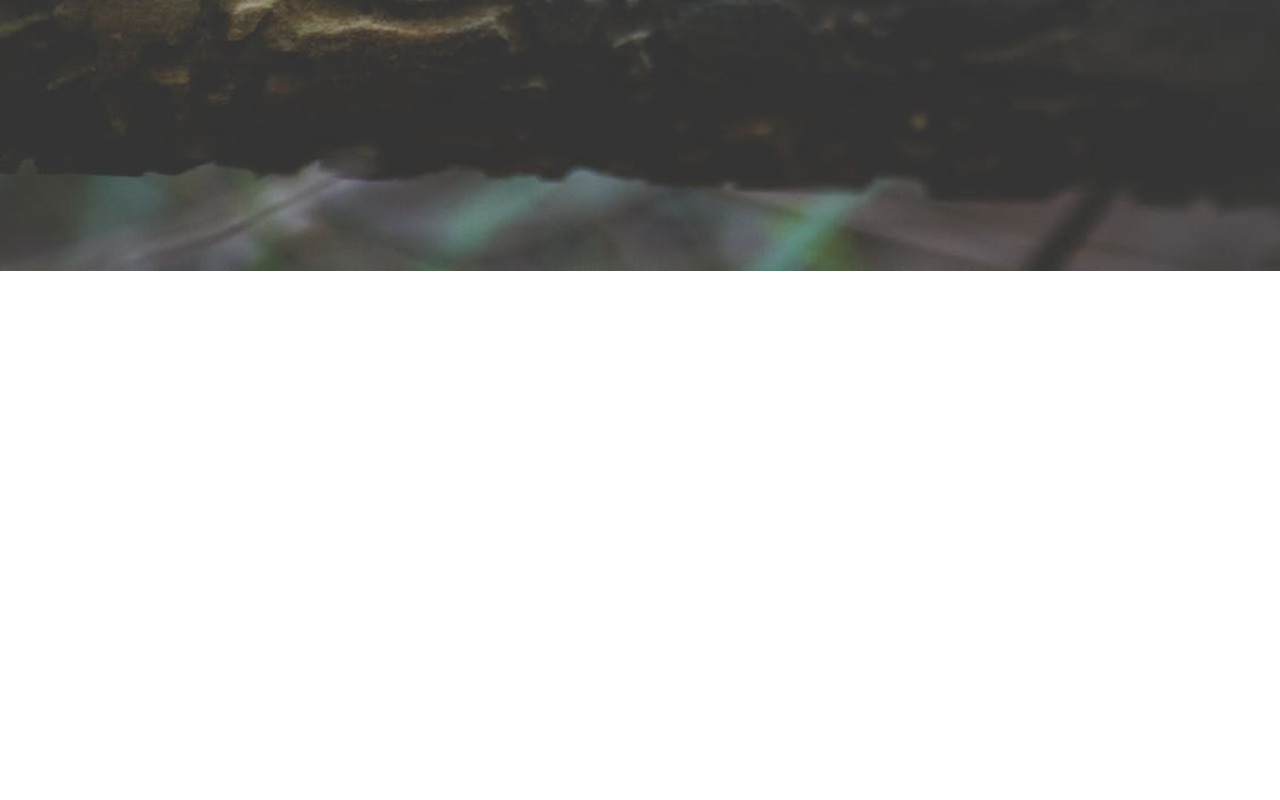
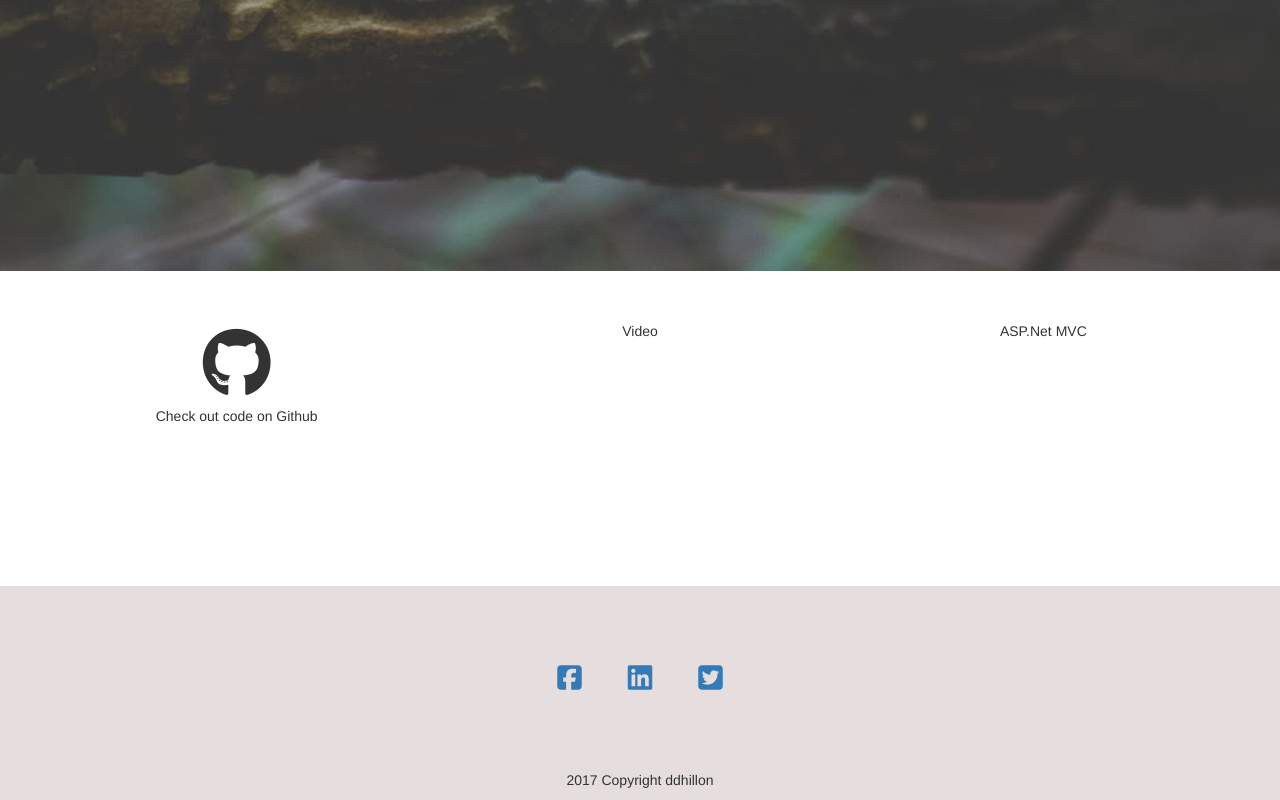
Before and after one commit to dilpreetdhillon/dilpreetdhillon.github.io, a plain HTML site: page index.html in a window 1280 px wide. Shown: the part 529-1329 px from the top of the page. Before the commit the page ends 800 px from the top, so only its background shows below. Drawn offline with nearby package versions, Linux system fonts and the light colour scheme.

Commit message:
more work on index

```diff
--- a/index.html
+++ b/index.html
@@ -8,7 +8,8 @@
     <link rel="stylesheet" href="static/css/index.css">
     <link rel="stylesheet" href="https://cdn.rawgit.com/konpa/devicon/df6431e323547add1b4cf45992913f15286456d3/devicon.min.css">
     <script src="https://ajax.googleapis.com/ajax/libs/jquery/3.1.0/jquery.min.js"></script>
-    <title>Home Page</title>
+    <script src="https://use.fontawesome.com/1127052b21.js"></script>
+    <title>ddhillon Consulting</title>
     <style>
     </style>
     <script>
@@ -45,14 +46,40 @@
         </div>
     </section>
 
-    <section class="skills-section">
-        <!-- <div id="skills-box">
-            <i style="width:10px" class="devicon-python-plain colored"></i>
+    <section class="projects">
+        <div class="row text-center projects-row">
+            <div class=col-md-4>
+                <i class="fa fa-github fa-5x" aria-hidden="true"></i>
+                <p>Check out code on Github</p>
+            </div>
+             <div class=col-md-4>
+                 Video
+            </div>
+              <div class=col-md-4>
+                ASP.Net MVC
+            </div>
+        </div>
+    </div>
 
-        </div>     -->
+    <section class="skills">
+        <div id="skills-box">
+
+        </div>
     </section>
 
-
+    <footer class="footer">
+        <div class="container">
+            <div class="row text-center social-media">
+                <a href="https://www.facebook.com/ddhillon"><i class="fa fa-facebook-square fa-2x" aria-hidden="true"></i></a>
+                <!-- <i class="fa fa-instagram-square" aria-hidden="true"></i> -->
+                <a href="https://www.linkedin.com/in/dilpreet-dhillon/"><i class="fa fa-linkedin-square fa-2x" aria-hidden="true"></i></a>
+                <a href="https://twitter.com/ddhillon10"><i class="fa fa-twitter-square fa-2x" aria-hidden="true"></i></a>
+            </div>
+            <div class="row text-center statement">
+                <p>2017 Copyright ddhillon</p>
+            </div>
+        </div>
+    </footer>
 
   </body>
 </html>
--- a/static/css/index.css
+++ b/static/css/index.css
@@ -4,6 +4,10 @@
 
 .container-fluid {
     padding:0;
+}
+
+a {
+    cursor: pointer;
 }
 
 a.navbar-brand {
@@ -28,3 +32,19 @@ a.navbar-brand {
 #skills-box {
     padding:50px;
 }
+
+.projects-row {
+    padding: 50px;
+}
+
+.footer {
+    background-color:#e6dede;
+}
+
+.social-media {
+    padding:5%;
+}
+
+.fa {
+    padding: 2%;
+}
```
